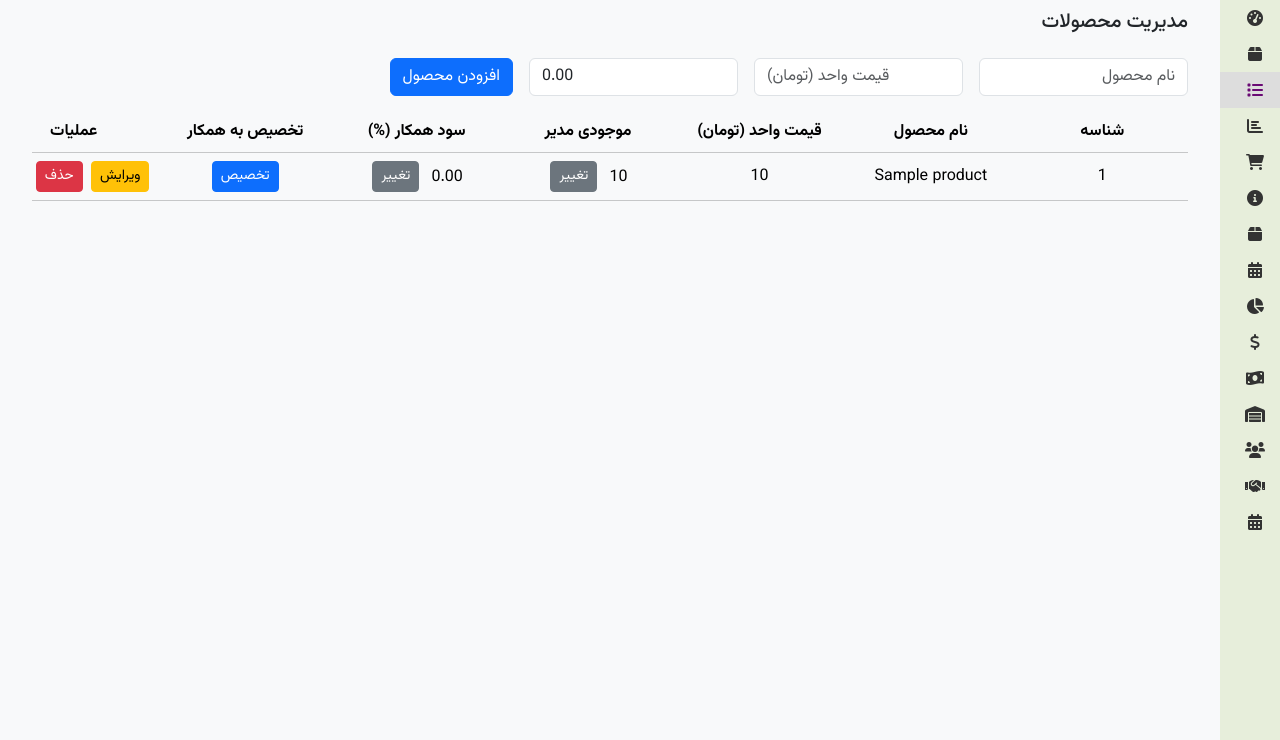
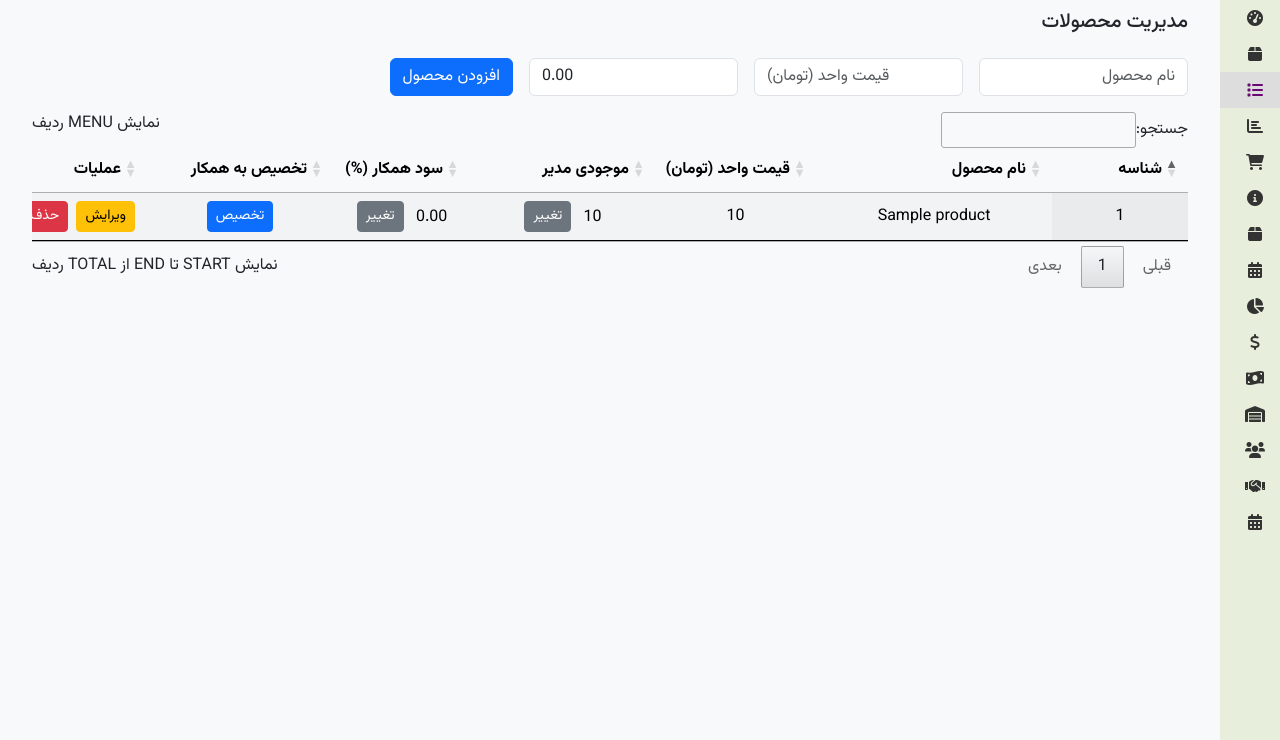
Before and after one commit to hakem26/hiasm, a PHP site: page /products.php in a window 1280 px wide. Shown: the part 60-800 px from the top of the page. Run offline with PHP 8.4, Linux system fonts and the light colour scheme; the visitor is signed in with stand-in values (Sample User, id 1); tables that the repository leaves empty or names only in its code hold one stand-in row (values such as "Sample post"); data that the repository does not hold is empty; some libraries are stand-ins or nearby versions.

Commit message:
Update products.php last change datatable's options

```diff
--- a/products.php
+++ b/products.php
@@ -492,10 +492,10 @@
                 { "targets": 1, "width": "200px" }, // نام محصول
                 { "targets": 2, "width": "120px" }  // قیمت واحد
                 <?php if ($is_admin): ?>,
-                    { "targets": 3, "width": "150px" }  // موجودی مدیر
-                    { "targets": 4, "width": "100px" }  // سود همکار
-                    { "targets": 5, "width": "150px" }  // تخصیص به همکار
-                    { "targets": 6, "width": "150px" }  // عملیات
+                    { "targets": 3, "width": "150px" },  // موجودی مدیر
+                    { "targets": 4, "width": "100px" },  // سود همکار
+                    { "targets": 5, "width": "150px" },  // تخصیص به همکار
+                    { "targets": 6, "width": "150px" }   // عملیات
                 <?php endif; ?>
                 <?php if ($is_seller && $is_partner1): ?>,
                     { "targets": <?php echo $is_admin ? 7 : 3; ?>, "width": "100px" }  // موجودی شما
```
